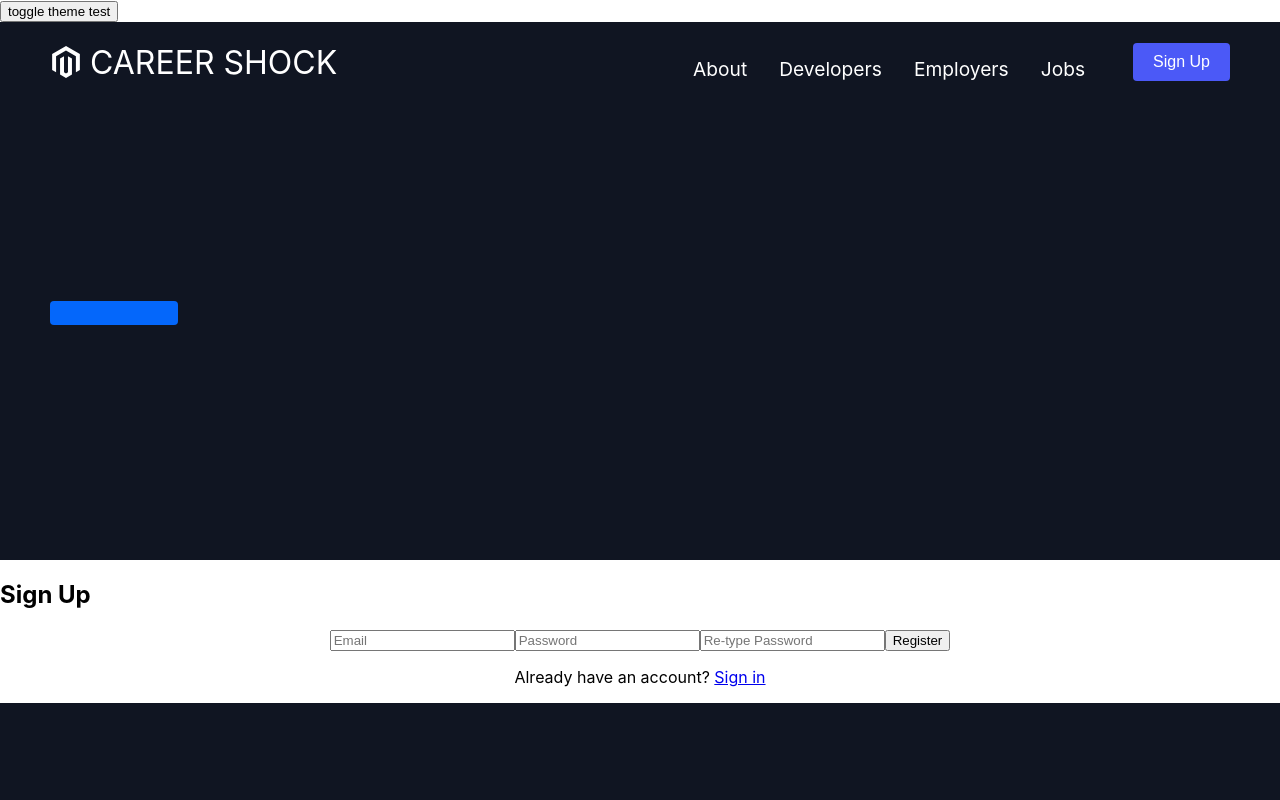
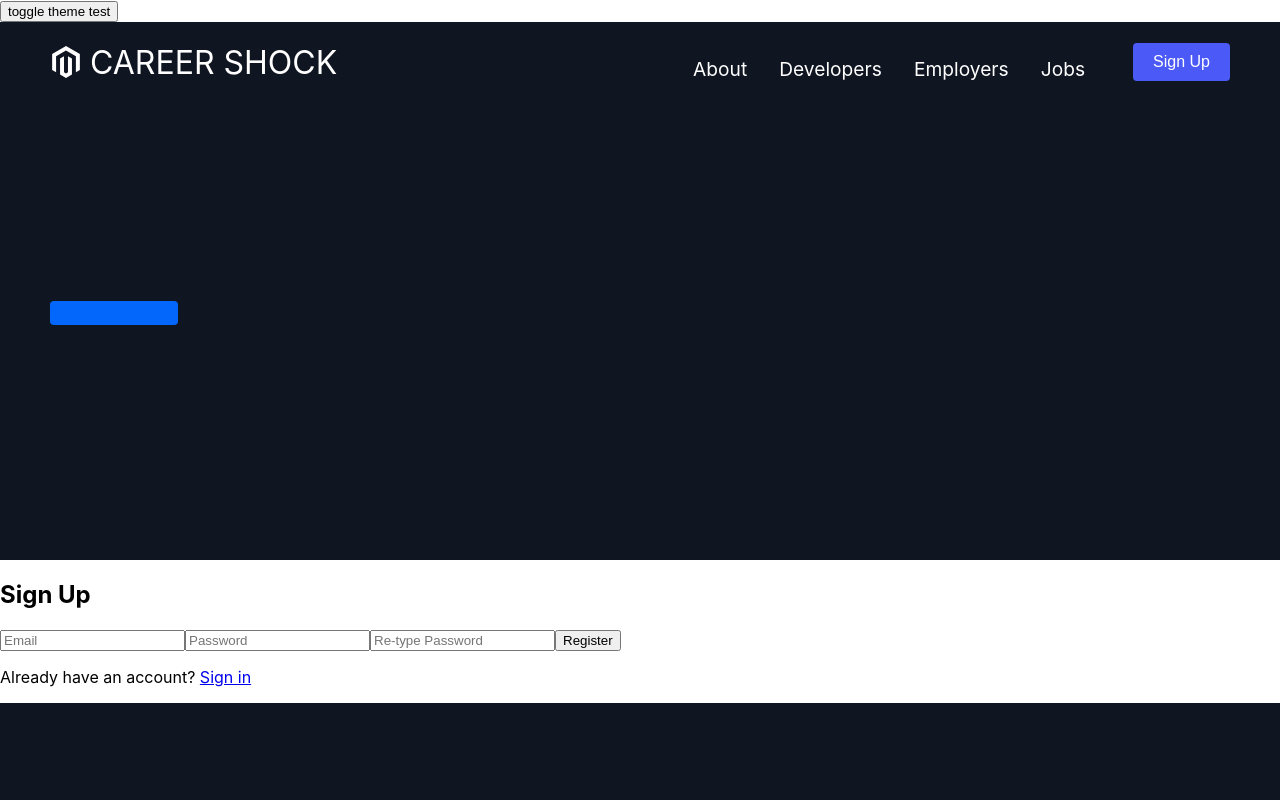
Before and after one commit to JS-Jr-Dev-Job-Board/react, a React (Create React App) app: page /sign-up in a window 1280 px wide. Shown: the top 800 px of the page. Built offline with nearby package versions, Linux system fonts and the light colour scheme.

Commit message:
signup React/JSX simplified

```diff
--- a/src/components/auth/SignIn.js
+++ b/src/components/auth/SignIn.js
@@ -1,23 +1,13 @@
-import axios from 'axios'
+// import axios from 'axios'
 import React, { useState } from 'react'
 import { Link } from 'react-router-dom'
 
-//Image Imports
-// import tempSigninImage from '../../assets/tempSigninImage.jpg'
-
-//STYLE
-// const SImage = styled(Image)`
-//   width: 100%;
-// `;
-
 const SignIn = () => {
-  //STATE
   const [form, setForm] = useState({
     email: '',
     password: ''
   })
 
-  //CHANGE
   const change = (e) => {
     const { value, name } = e.target
     const valueToUse = value
@@ -25,26 +15,24 @@ const SignIn = () => {
   }
 
   //ONSUBMIT-- Recoil, plus react-hook-form
-  const onSubmit = (data) => {
-    axios
-      .post('#')
-      .then((res) => {
-        debugger
-      })
-      .catch((res) => {
-        debugger
-      })
-    console.log(data)
-  }
+  // const onSubmit = (data) => {
+  //   axios
+  //     .post('#')
+  //     .then((res) => {
+  //       debugger
+  //     })
+  //     .catch((res) => {
+  //       debugger
+  //     })
+  //   console.log(data)
+  // }
 
-  //JSX-
   return (
     <div>
-      <div>
-        <div>
       <h2>Sign In</h2>
+      {/* {errors.password && <p>{errors.password.message}</p>} */}
 
-          <form onSubmit={({ value }) => console.log('Submit', value)}>
+      <form>
         <input
           onChange={change}
           value={form.email}
@@ -59,17 +47,12 @@ const SignIn = () => {
           placeholder='Password'
           name='password'
         />
-
-            {/* {errors.password && <p>{errors.password.message}</p>} */}
-
-            <button onSubmit={onSubmit}>Sign In</button>
+        <button>Sign In</button>
+      </form>
 
       <p>
         Don't have an account? <Link to='/sign-up'>Sign up</Link>
       </p>
-          </form>
-        </div>
-      </div>
     </div>
   )
 }
--- a/src/components/auth/SignUp.js
+++ b/src/components/auth/SignUp.js
@@ -1,25 +1,15 @@
 import React, { useState } from 'react'
-import { Link } from 'react-router-dom'
-//Image Imports
-// import tempSigninImage from '../../assets/tempSigninImage.jpg'
+import { Link, useHistory } from 'react-router-dom'
 
-/****** TO DO: ******
-  - Add verification that passwords match
-    - logic
-    - implement error message if not matching
-    - disable submit if not matching? or let them hit submit, but then error with message?
-  - Hook it up, fix links
-  - Verify grommet done correctly?
-******/
-
-const initialValues = {
+const initialValue = {
   email: '',
   password: '',
   passwordVerify: ''
 }
 
 const SignUp = () => {
-  const [form, setForm] = useState(initialValues)
+  const [form, setForm] = useState(initialValue)
+  const { push } = useHistory()
 
   const handleChange = (e) => {
     setForm({
@@ -28,49 +18,58 @@ const SignUp = () => {
     })
   }
 
-  const onSubmit = () => {}
+  const submitHandler = (e) => {
+    e.preventDefault()
+
+    if (form.password !== form.passwordVerify) {
+      alert('passwords must match')
+    } else {
+      setForm(initialValue)
+      push('/sign-in')
+    }
+  }
 
   return (
     <div>
-      <div>
-        <h2>Sign Up</h2>
+      <h2>Sign Up</h2>
 
-        <form
-          align='center'
-          onSubmit={({ value }) => console.log('Submit', value)}
-        >
+      <form onSubmit={submitHandler}>
+        <label htmlFor='email'>
           <input
+            id='email'
             onChange={handleChange}
             value={form.email}
             type='email'
             placeholder='Email'
             name='email'
           />
+        </label>
+        <label htmlFor='password'>
           <input
+            id='password'
             onChange={handleChange}
             value={form.password}
             type='password'
             placeholder='Password'
             name='password'
           />
-
+        </label>
+        <label htmlFor='passwordVerify'>
           <input
+            id='passwordVerify'
             onChange={handleChange}
             value={form.passwordVerify}
             type='password'
             placeholder='Re-type Password'
             name='passwordVerify'
           />
+        </label>
+        <button>Register</button>
+      </form>
 
-          <button type='submit' label='Submit' onSubmit={onSubmit}>
-            Register
-          </button>
-
-          <p>
-            Already have an account? <Link to='/sign-in'>Sign in</Link>
-          </p>
-        </form>
-      </div>
+      <p>
+        Already have an account? <Link to='/sign-in'>Sign in</Link>
+      </p>
     </div>
   )
 }
```
Lines whose indentation alone changed are shown as unchanged.
